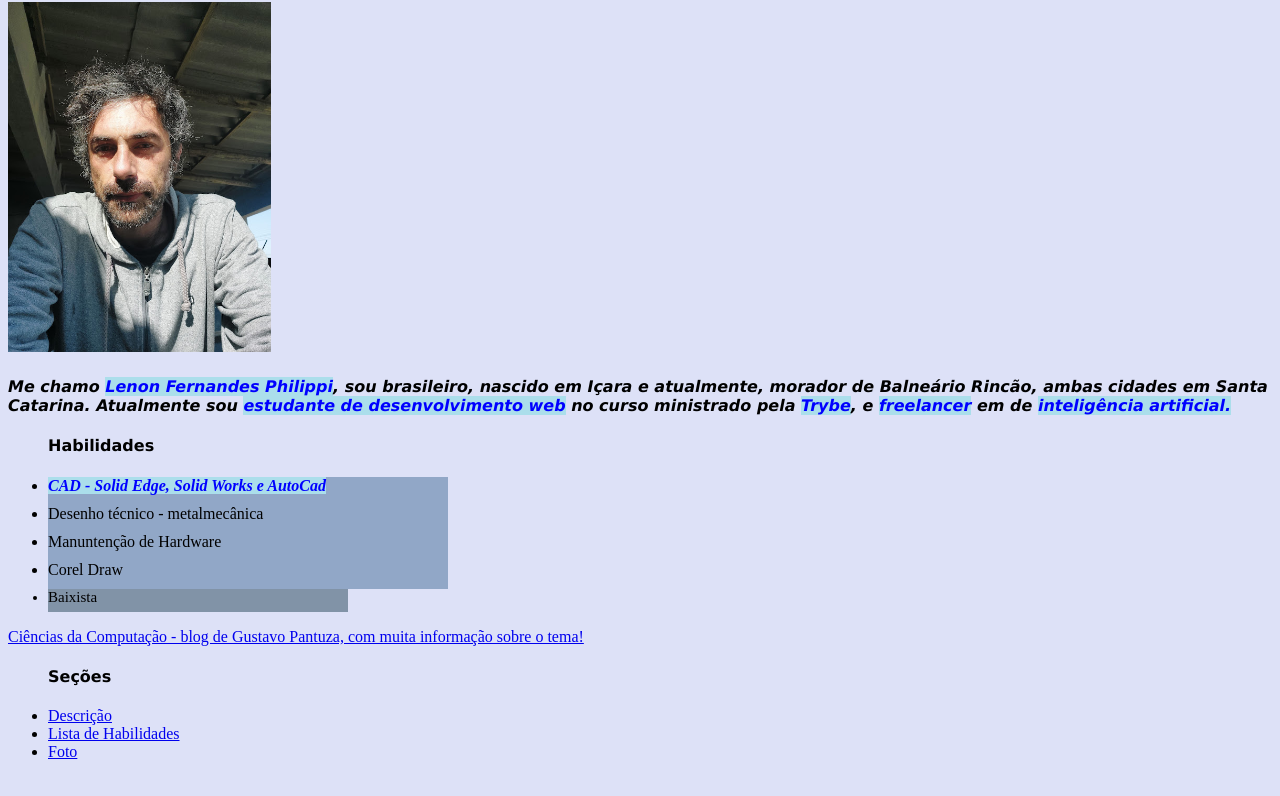
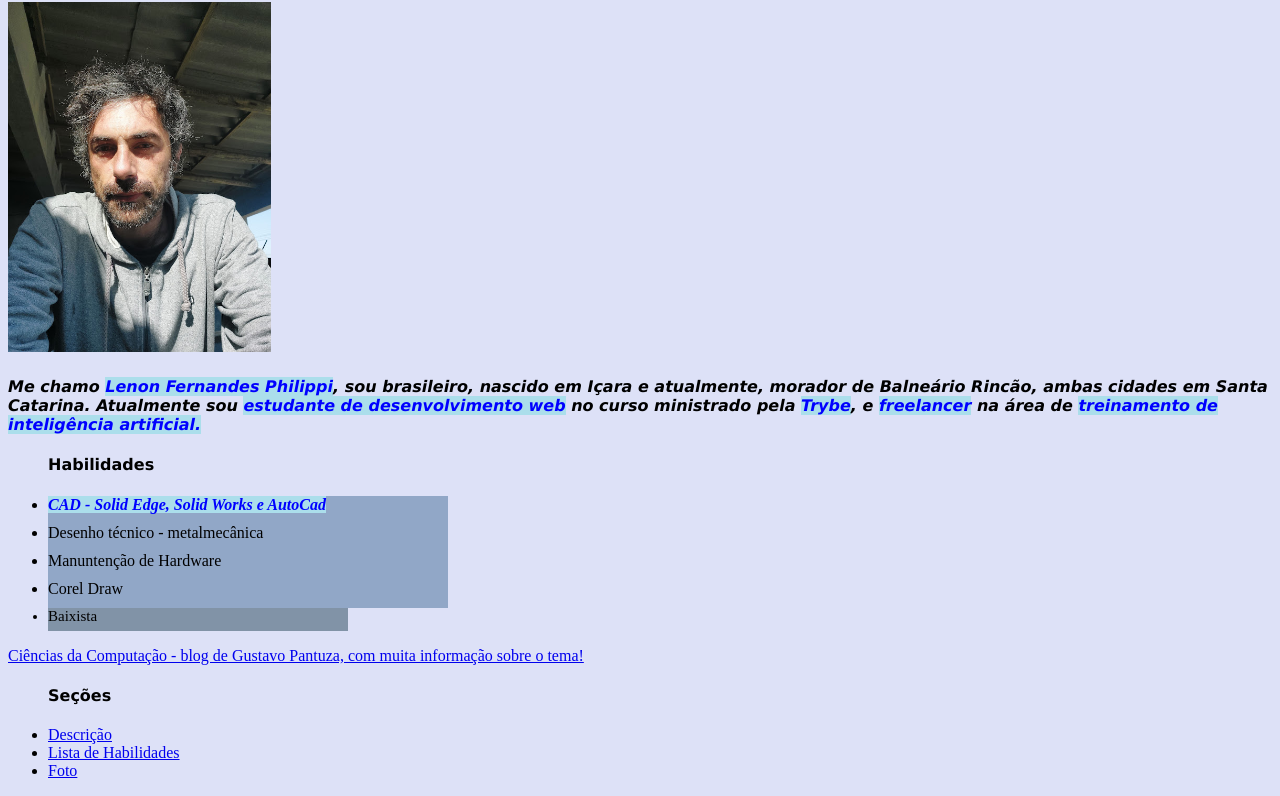
Before and after one commit to len-onN/len-onN.github.io, a plain HTML site: page index.html in a window 1280 px wide. Shown: the part 84-880 px from the top of the page. Drawn offline with Linux system fonts and the light colour scheme.

Commit message:
concerta-erro-descrição

```diff
--- a/index.html
+++ b/index.html
@@ -37,7 +37,7 @@
 <body>
     <h1>Portfólio Web - Lenon F. Philippi</h1>
     <img id="foto" src="./lenon.jpg" height="350px" alt="Homem em uma garagem externa, olhando em direção à câmera.">
-    <h4 id="des"><em>Me chamo <strong>Lenon Fernandes Philippi</strong>, sou brasileiro, nascido em Içara e atualmente, morador de Balneário Rincão, ambas cidades em Santa Catarina. Atualmente sou <strong>estudante de desenvolvimento web</strong> no curso ministrado pela <strong>Trybe</strong>, e <strong>freelancer</strong> em de <strong>inteligência artificial.</strong></em></h4>
+    <h4 id="des"><em>Me chamo <strong>Lenon Fernandes Philippi</strong>, sou brasileiro, nascido em Içara e atualmente, morador de Balneário Rincão, ambas cidades em Santa Catarina. Atualmente sou <strong>estudante de desenvolvimento web</strong> no curso ministrado pela <strong>Trybe</strong>, e <strong>freelancer</strong> na área de <strong>treinamento de inteligência artificial.</strong></em></h4>
 <ul id="hab">
     <h4>Habilidades</h4>
     <li class="tec"><strong>CAD - Solid Edge, Solid Works e AutoCad</strong></li>
```
